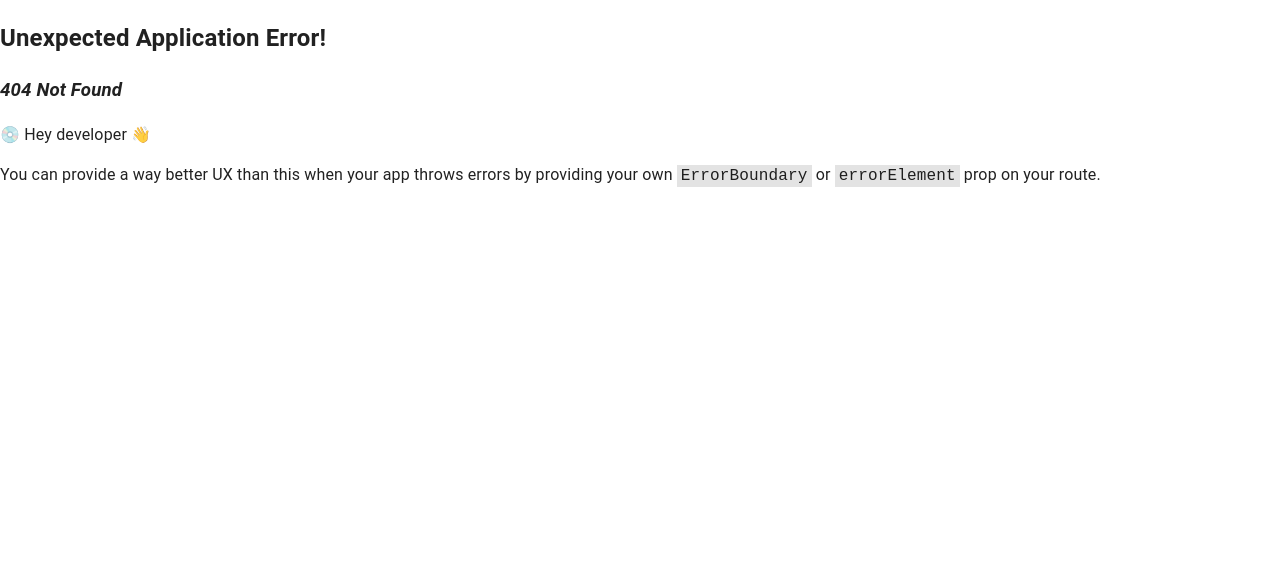
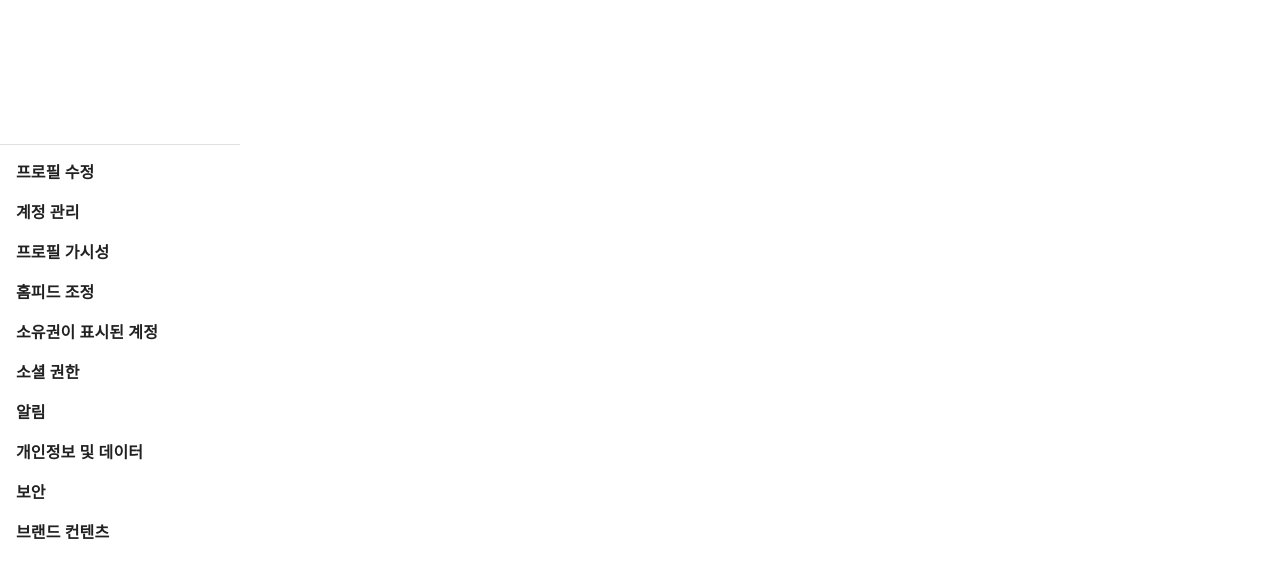
Before and after one commit to whatiiiii/kosmo-proj-final, a React (Vite) app in the folder frontend/: page /profiletab in a window 1280 px wide. Before the commit this address had no page. Shown: the top 578 px of the page. Built offline with nearby package versions, Linux system fonts and the light colour scheme.

Commit message:
edit name profiletab

```diff
--- /dev/null
+++ b/frontend/src/components/ProfileTab.tsx
@@ -0,0 +1,96 @@
+import * as React from 'react';
+import Box from '@mui/material/Box';
+import List from '@mui/material/List';
+import ListItemButton from '@mui/material/ListItemButton';
+import Divider from '@mui/material/Divider';
+import { Typography } from '@mui/material';
+
+export default function EditProfile() {
+  const [selectedIndex, setSelectedIndex] = React.useState(1);
+
+  const handleListItemClick = (
+    event: React.MouseEvent<HTMLDivElement, MouseEvent>,
+    index: number
+  ) => {
+    setSelectedIndex(index);
+  };
+
+  return (
+    <Box sx={{ width: '100%', maxWidth: 240, bgcolor: 'background.paper'}}>
+      <List component="nav" aria-label="main mailbox folders" sx={{ marginTop: 16 }}></List>
+      <Divider />
+      <List component="nav" aria-label="secondary mailbox folder">
+        <ListItemButton
+          selected={selectedIndex === 2}
+          onClick={(event) => handleListItemClick(event, 2)}
+        >
+          <Typography fontWeight="bold">프로필 수정</Typography>
+        </ListItemButton>
+
+        <ListItemButton
+          selected={selectedIndex === 3}
+          onClick={(event) => handleListItemClick(event, 3)}
+        >
+          <Typography fontWeight="bold">계정 관리</Typography>
+        </ListItemButton>
+
+        <ListItemButton
+          selected={selectedIndex === 4}
+          onClick={(event) => handleListItemClick(event, 4)}
+        >
+          <Typography fontWeight="bold">프로필 가시성</Typography>
+        </ListItemButton>
+
+        <ListItemButton
+          selected={selectedIndex === 5}
+          onClick={(event) => handleListItemClick(event, 5)}
+        >
+          <Typography fontWeight="bold">홈피드 조정</Typography>
+        </ListItemButton>
+
+        <ListItemButton
+          selected={selectedIndex === 6}
+          onClick={(event) => handleListItemClick(event, 6)}
+        >
+          <Typography fontWeight="bold">소유권이 표시된 계정</Typography>
+        </ListItemButton>
+
+        <ListItemButton
+          selected={selectedIndex === 7}
+          onClick={(event) => handleListItemClick(event, 7)}
+        >
+          <Typography fontWeight="bold">소셜 권한</Typography>
+        </ListItemButton>
+
+        <ListItemButton
+          selected={selectedIndex === 8}
+          onClick={(event) => handleListItemClick(event, 8)}
+        >
+          <Typography fontWeight="bold">알림</Typography>
+        </ListItemButton>
+
+        <ListItemButton
+          selected={selectedIndex === 9}
+          onClick={(event) => handleListItemClick(event, 9)}
+        >
+          <Typography fontWeight="bold">개인정보 및 데이터</Typography>
+        </ListItemButton>
+
+        <ListItemButton
+          selected={selectedIndex === 10}
+          onClick={(event) => handleListItemClick(event, 10)}
+        >
+          <Typography fontWeight="bold">보안</Typography>
+        </ListItemButton>
+
+        <ListItemButton
+          selected={selectedIndex === 11}
+          onClick={(event) => handleListItemClick(event, 11)}
+        >
+          <Typography fontWeight="bold">브랜드 컨텐츠</Typography>
+        </ListItemButton>
+      </List>
+    </Box>
+
+  );
+}
--- a/frontend/src/main.tsx
+++ b/frontend/src/main.tsx
@@ -21,7 +21,7 @@ import SignUp from "./components/SignUp.tsx";
 import CssBaseline from "@mui/material/CssBaseline";
 import ThemeProvider from "@mui/material/styles/ThemeProvider";
 import theme from "./api/theme.ts";
-import EditProfile from "./components/EditProfile.tsx";
+import ProfileTab from "./components/ProfileTab.tsx";
 
 const router = createBrowserRouter(
   [
@@ -87,8 +87,8 @@ const router = createBrowserRouter(
           element: <SignUp />,
         },
         {
-          path: "editprofile",
-          element: <EditProfile />,
+          path: "profiletab",
+          element: <ProfileTab />,
         },
 
       ],
```
